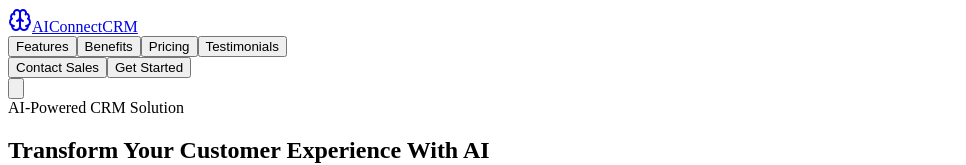
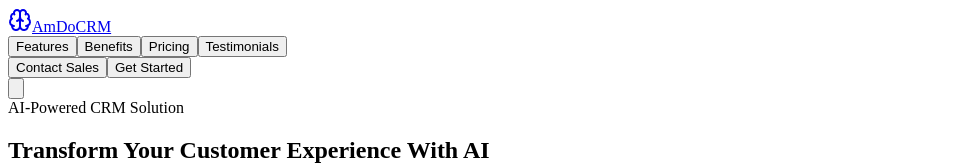
Before and after one commit to VERSABIT/crm_landing, a React (Vite) app in the folder client/: page / in a window 1280 px wide. Shown: the top 165 px of the page, without its empty margins (0-966 px from the left). Built offline with nearby package versions, Linux system fonts and the light colour scheme.

Commit message:
Update header.tsx

```diff
--- a/client/src/components/layout/header.tsx
+++ b/client/src/components/layout/header.tsx
@@ -45,7 +45,7 @@ export default function Header({ activeSection }: { activeSection: string | null
               }}
             >
               <Brain className="h-6 w-6 text-accent" />
-              <span>AICon<span className="text-accent">nect</span>CRM</span>
+              <span>Am<span className="text-accent">Do</span>CRM</span>
             </a>
           </div>
 
```
